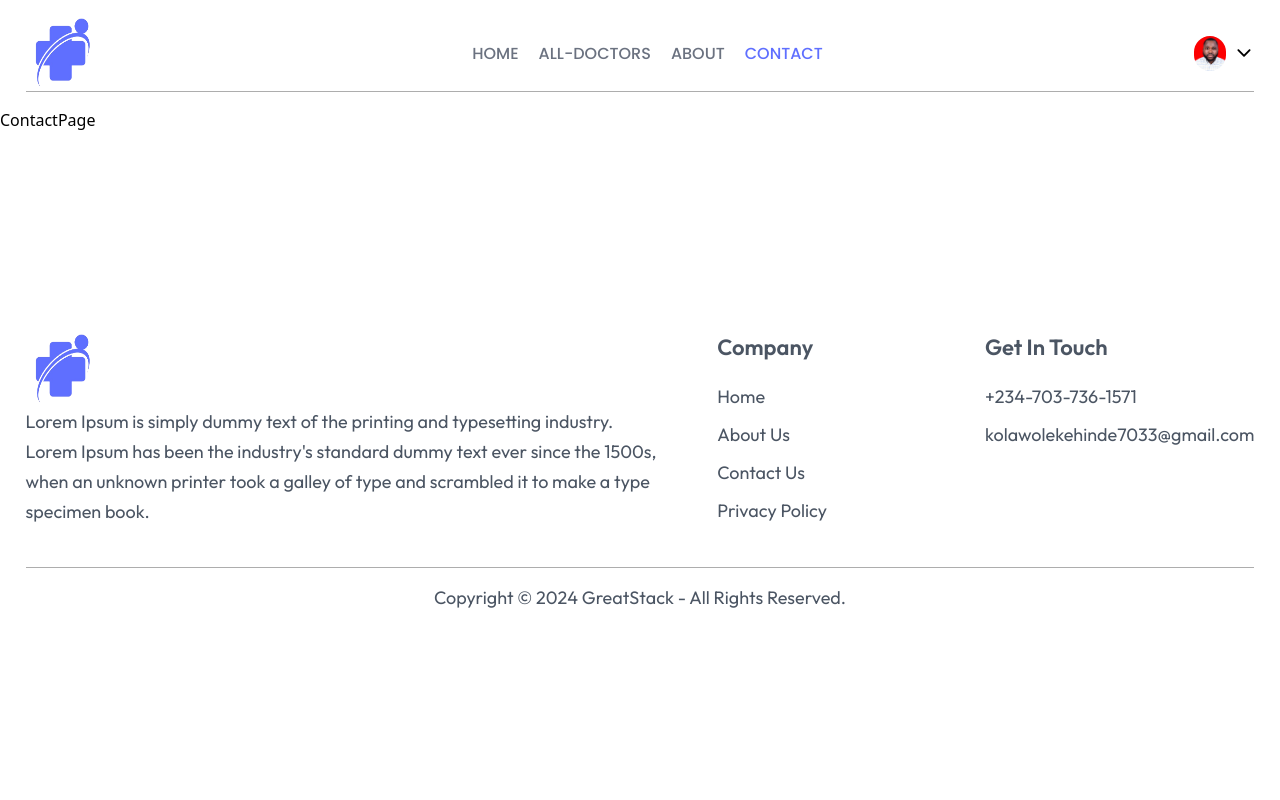
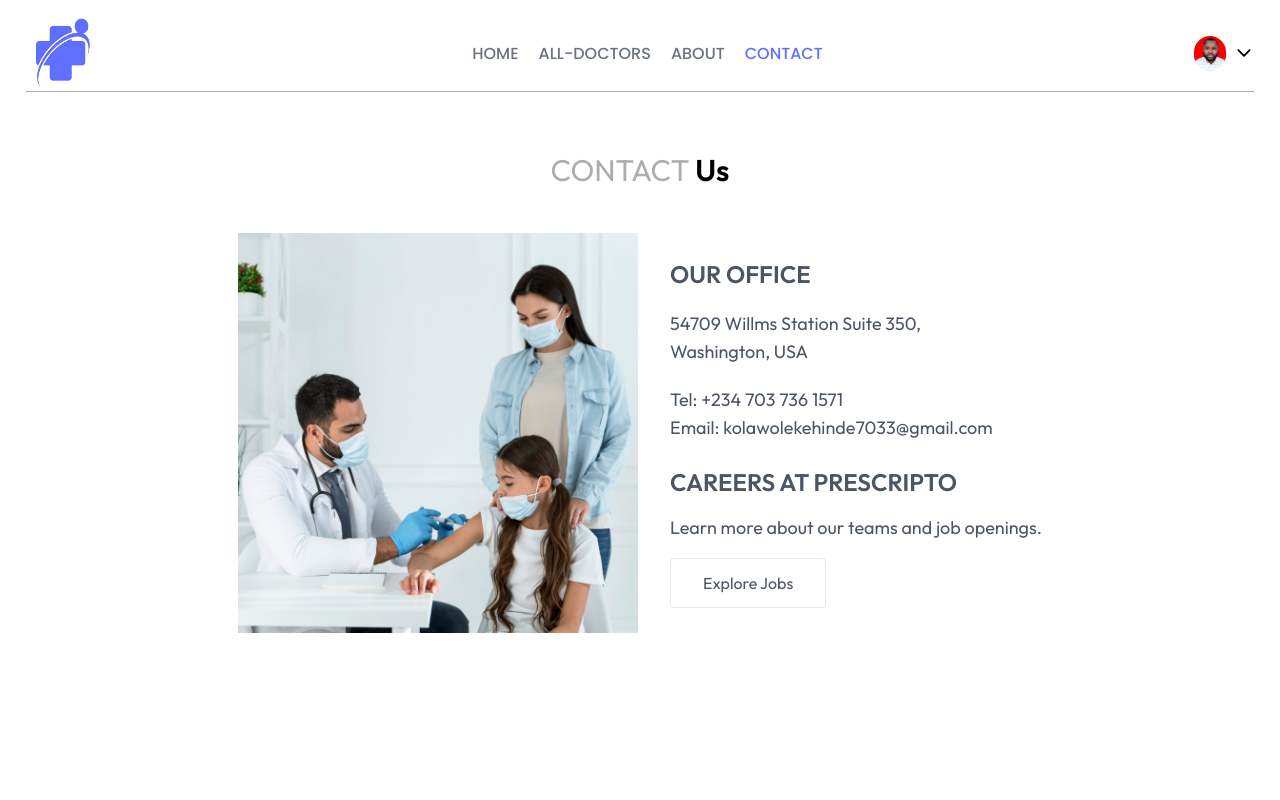
Before and after one commit to Kolawole-kehinde/Doctors-Appointment-App, a React (Vite) app: page /contact in a window 1280 px wide. Shown: the top 800 px of the page. Built offline with nearby package versions, Linux system fonts and the light colour scheme.

Commit message:
ContactPage completed

```diff
--- a/src/Pages/Contact.jsx
+++ b/src/Pages/Contact.jsx
@@ -1,9 +1,51 @@
-import React from 'react'
+import React from 'react';
 
 const ContactPage = () => {
   return (
-    <div>ContactPage</div>
-  )
-}
+    <section className="wrapper px-4 lg:px-0 font-outfit text-secondary-300">
+      <h1 className="text-[1.875rem] font-normal text-secondary-100 py-10 text-center">
+        CONTACT <span className="font-semibold text-black">Us</span>
+      </h1>
 
-export default ContactPage
+      <div className="flex flex-col md:flex-row items-center justify-center gap-8">
+        {/* Contact Image */}
+        <div className="flex-shrink-0">
+          <img
+            src="/images/contact_image.png"
+            alt="Contact Us Illustration"
+            className="w-[300px] md:w-[400px] object-cover"
+          />
+        </div>
+
+        {/* Contact Details */}
+        <article className="text-center md:text-left">
+          <h3 className="text-2xl font-semibold text-secondary-300 uppercase">
+            Our Office
+          </h3>
+          <p className="text-lg py-5 max-w-[325px]">
+            54709 Willms Station Suite 350, Washington, USA
+          </p>
+          <p className="text-lg">Tel: <a href="tel:+2347037361571" className="hover:underline">+234 703 736 1571</a></p>
+          <p className="text-lg">Email: <a href="mailto:kolawolekehinde7033@gmail.com" className="hover:underline">kolawolekehinde7033@gmail.com</a></p>
+
+          <h3 className="text-2xl font-semibold uppercase mt-6">
+            Careers at PRESCRIPTO
+          </h3>
+          <p className="text-lg py-4 max-w-[464px]">
+            Learn more about our teams and job openings.
+          </p>
+
+          {/* Explore Jobs Button */}
+          <button
+            className="px-8 py-3 border text-base cursor-pointer rounded hover:bg-primary hover:text-white transition-all duration-300"
+            role="button"
+          >
+            Explore Jobs
+          </button>
+        </article>
+      </div>
+    </section>
+  );
+};
+
+export default ContactPage;
```
Also changed, not shown: public/images/contact_image.png (added).
